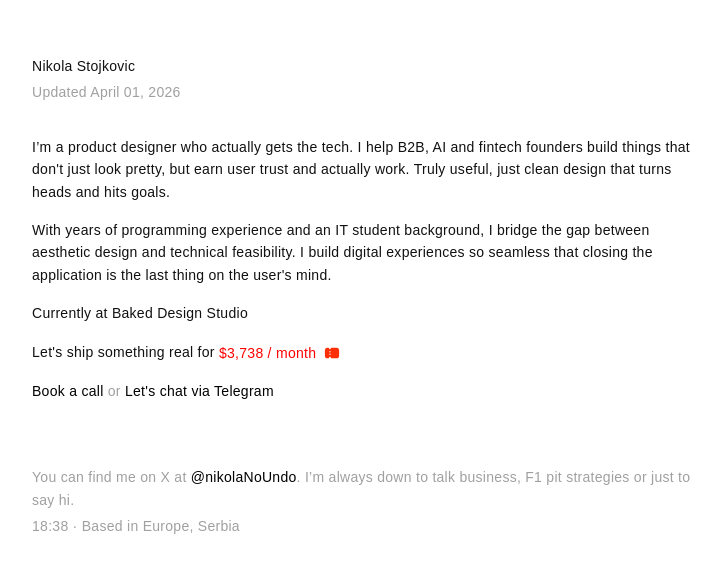
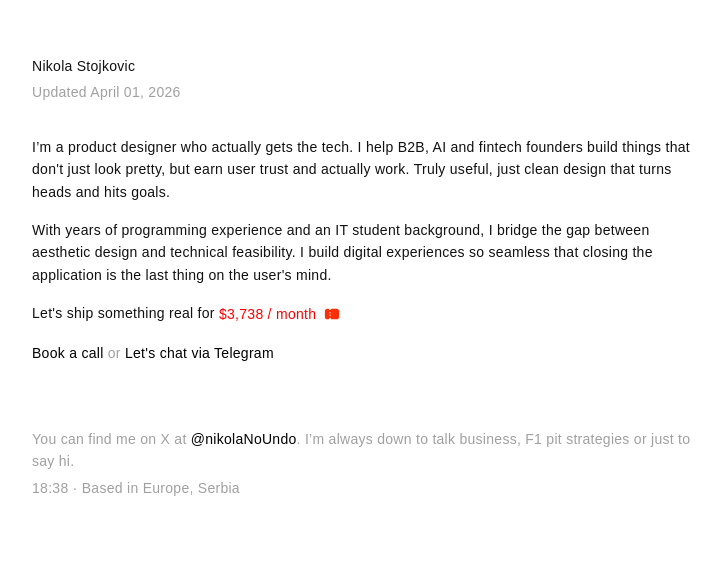
Before and after one commit to NikolaNoUndo/mySite, a website: page index.html in a window 1280 px wide. Shown: the part 105-676 px from the top of the page, without its empty margins (268-989 px from the left). Drawn offline with Linux system fonts and the light colour scheme; a web font is replaced by a local one.

Commit message:
Update index.html

```diff
--- a/index.html
+++ b/index.html
@@ -43,7 +43,6 @@
   <div class="bio">
     <p>I’m a product designer who actually gets the tech. I help B2B, AI and fintech founders build things that don't just look pretty, but earn user trust and actually work. Truly useful, just clean design that turns heads and hits goals.</p>
     <p>With years of programming experience and an IT student background, I bridge the gap between aesthetic design and technical feasibility. I build digital experiences so seamless that closing the application is the last thing on the user's mind.</p>
-    <p>Currently at <a src="https://www.baked.design/">Baked Design Studio</a></p>
   </div>
   <p class="pricing">Let's ship something real for <span class="price">$3,738 / month<img src="assets/ticket.svg" alt="ticket" class="ticket-icon"></span></p>
   <p class="links muted"><a href="https://cal.com/nikolanoundo/15min?user=nikolanoundo&overlayCalendar=true">Book a call</a> or <a href="https://t.me/nikolaNoUndo" target="_blank" rel="noopener">Let's chat via Telegram</a></p>
```
